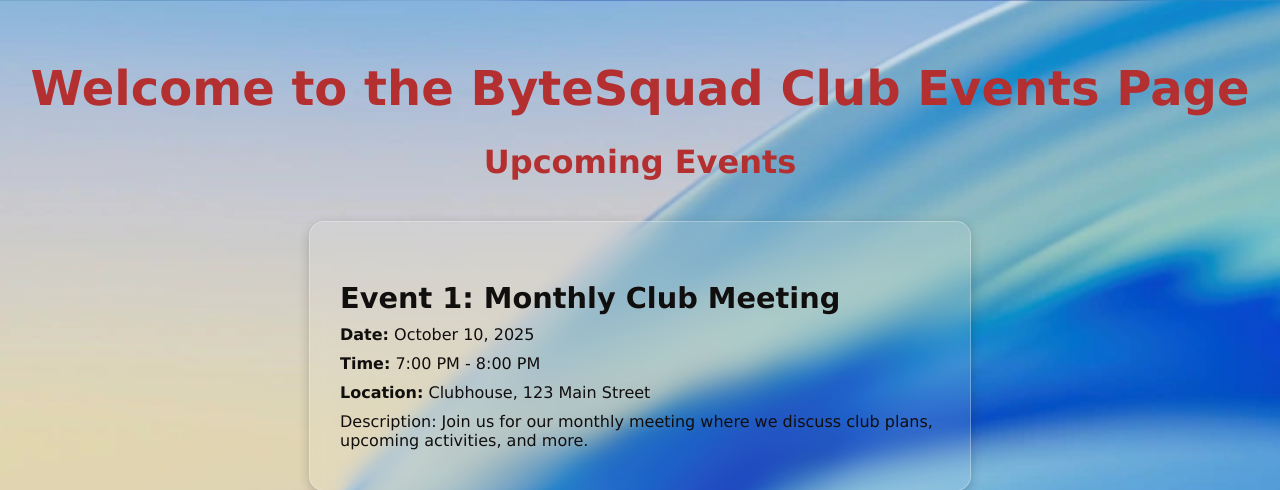
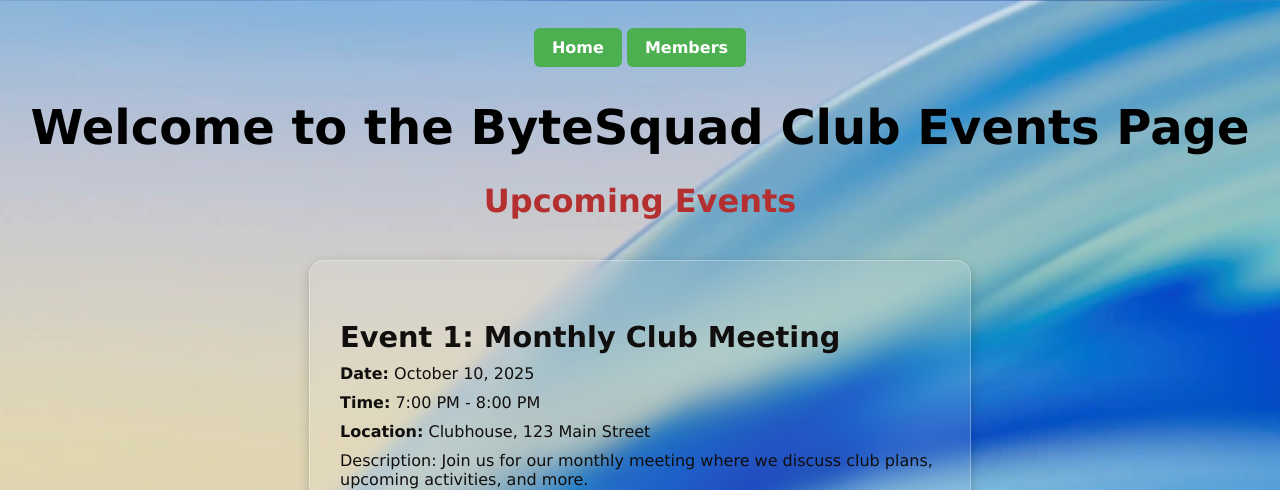
Before and after one commit to aksharas957/bytesquad, a Flask app: page / in a window 1280 px wide. Shown: the top 490 px of the page. Run offline with Flask 3, Linux system fonts and the light colour scheme; some libraries are stand-ins or nearby versions.

Commit message:
adding button

```diff
--- a/app.py
+++ b/app.py
@@ -20,7 +20,7 @@
     conn = psycopg2.connect(DB_URL)
     return conn
 
-@app.route('/data')
+@app.route('/aboutus')
 def fetch_data():
     conn = None
     results = None
--- a/static/style.css
+++ b/static/style.css
@@ -11,3 +11,16 @@
     color: black;
     text-align: center;
 }
+
+.btn {
+    display: inline-block;
+    padding: 10px 18px;
+    background-color: #4CAF50;
+    color: white;
+    text-decoration: none;
+    border-radius: 6px;
+    font-weight: bold;
+}
+.btn:hover {
+    background-color: #45a049;
+}
--- a/templates/index.html
+++ b/templates/index.html
@@ -4,6 +4,13 @@
     <meta charset="UTF-8">
     <meta name="viewport" content="width=device-width, initial-scale=1.0">
     <title>Club Events</title>
+
+    <link rel="stylesheet" href="{{ url_for('static', filename='style.css') }}">
+
+    <div style="text-align:center;">
+        <a href="/" class="btn">Home</a>
+        <a href="/aboutus" class="btn">Members</a>
+    </div>
     <style>
         body {
             text-align: center;
```
Also changed, not shown: templates/table.html (+6 -4 lines).
